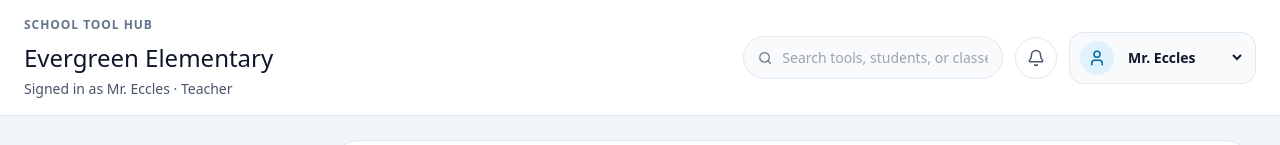
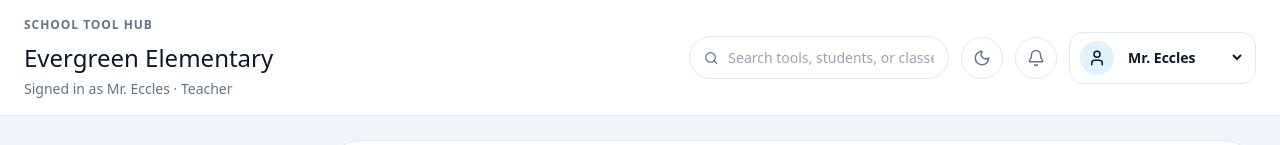
Before and after one commit to LiamS12-12/School_Tool_Hub, a React (Vite) app in the folder host_app/: page / in a window 1280 px wide. Shown: the top 145 px of the page. Built offline with nearby package versions, Linux system fonts and the light colour scheme.

Commit message:
Add dark mode toggle to header

```diff
--- a/host_app/src/core/shell/AppHeader.jsx
+++ b/host_app/src/core/shell/AppHeader.jsx
@@ -1,7 +1,15 @@
 import React, { useState } from 'react';
-import { Bell, Search, User } from 'lucide-react';
+import { Bell, Search, User, Moon, Sun } from 'lucide-react';
 
-export function AppHeader({ school, currentUser, users, onSwitchUser }) {
+export function AppHeader({
+  school,
+  currentUser,
+  users,
+  onSwitchUser,
+  isDarkMode,
+  onToggleDarkMode,
+  theme,
+}) {
   const [searchQuery, setSearchQuery] = useState('');
 
   const prettyRole =
@@ -14,8 +22,8 @@ export function AppHeader({ school, currentUser, users, onSwitchUser }) {
   return (
     <header
       style={{
-        background: '#ffffff',
-        borderBottom: '1px solid #e2e8f0',
+        background: theme.panelBg,
+        borderBottom: `1px solid ${theme.border}`,
         padding: '16px 24px',
         position: 'sticky',
         top: 0,
@@ -39,7 +47,7 @@ export function AppHeader({ school, currentUser, users, onSwitchUser }) {
               fontWeight: 700,
               letterSpacing: '0.08em',
               textTransform: 'uppercase',
-              color: '#64748b',
+              color: theme.mutedText,
             }}
           >
             School Tool Hub
@@ -49,7 +57,7 @@ export function AppHeader({ school, currentUser, users, onSwitchUser }) {
             style={{
               margin: '6px 0 2px 0',
               fontSize: '24px',
-              color: '#0f172a',
+              color: theme.text,
             }}
           >
             {school?.name}
@@ -59,7 +67,7 @@ export function AppHeader({ school, currentUser, users, onSwitchUser }) {
             style={{
               margin: 0,
               fontSize: '14px',
-              color: '#475569',
+              color: theme.mutedText,
             }}
           >
             Signed in as {currentUser?.name} · {prettyRole}
@@ -80,14 +88,14 @@ export function AppHeader({ school, currentUser, users, onSwitchUser }) {
               display: 'flex',
               alignItems: 'center',
               gap: '10px',
-              background: '#f8fafc',
-              border: '1px solid #e2e8f0',
+              background: theme.cardBg,
+              border: `1px solid ${theme.border}`,
               borderRadius: '999px',
               padding: '10px 14px',
               minWidth: '260px',
             }}
           >
-            <Search size={16} color="#64748b" />
+            <Search size={16} color={theme.mutedText} />
             <input
               type="text"
               value={searchQuery}
@@ -99,10 +107,33 @@ export function AppHeader({ school, currentUser, users, onSwitchUser }) {
                 background: 'transparent',
                 width: '100%',
                 fontSize: '14px',
-                color: '#0f172a',
+                color: theme.text,
               }}
             />
           </div>
+
+          <button
+            type="button"
+            onClick={onToggleDarkMode}
+            style={{
+              width: '42px',
+              height: '42px',
+              borderRadius: '999px',
+              border: `1px solid ${theme.border}`,
+              background: theme.cardBg,
+              display: 'flex',
+              alignItems: 'center',
+              justifyContent: 'center',
+              cursor: 'pointer',
+            }}
+            title={isDarkMode ? 'Switch to light mode' : 'Switch to dark mode'}
+          >
+            {isDarkMode ? (
+              <Sun size={18} color={theme.mutedText} />
+            ) : (
+              <Moon size={18} color={theme.mutedText} />
+            )}
+          </button>
 
           <button
             type="button"
@@ -110,15 +141,15 @@ export function AppHeader({ school, currentUser, users, onSwitchUser }) {
               width: '42px',
               height: '42px',
               borderRadius: '999px',
-              border: '1px solid #e2e8f0',
-              background: '#ffffff',
+              border: `1px solid ${theme.border}`,
+              background: theme.cardBg,
               display: 'flex',
               alignItems: 'center',
               justifyContent: 'center',
               cursor: 'pointer',
             }}
           >
-            <Bell size={18} color="#475569" />
+            <Bell size={18} color={theme.mutedText} />
           </button>
 
           <div
@@ -126,8 +157,8 @@ export function AppHeader({ school, currentUser, users, onSwitchUser }) {
               display: 'flex',
               alignItems: 'center',
               gap: '10px',
-              background: '#f8fafc',
-              border: '1px solid #e2e8f0',
+              background: theme.cardBg,
+              border: `1px solid ${theme.border}`,
               borderRadius: '14px',
               padding: '8px 10px',
             }}
@@ -137,13 +168,13 @@ export function AppHeader({ school, currentUser, users, onSwitchUser }) {
                 width: '34px',
                 height: '34px',
                 borderRadius: '999px',
-                background: '#e0f2fe',
+                background: theme.accentBg,
                 display: 'flex',
                 alignItems: 'center',
                 justifyContent: 'center',
               }}
             >
-              <User size={18} color="#0369a1" />
+              <User size={18} color={theme.text} />
             </div>
 
             <select
@@ -155,7 +186,7 @@ export function AppHeader({ school, currentUser, users, onSwitchUser }) {
                 background: 'transparent',
                 fontSize: '14px',
                 fontWeight: 600,
-                color: '#0f172a',
+                color: theme.text,
                 cursor: 'pointer',
               }}
             >
```
